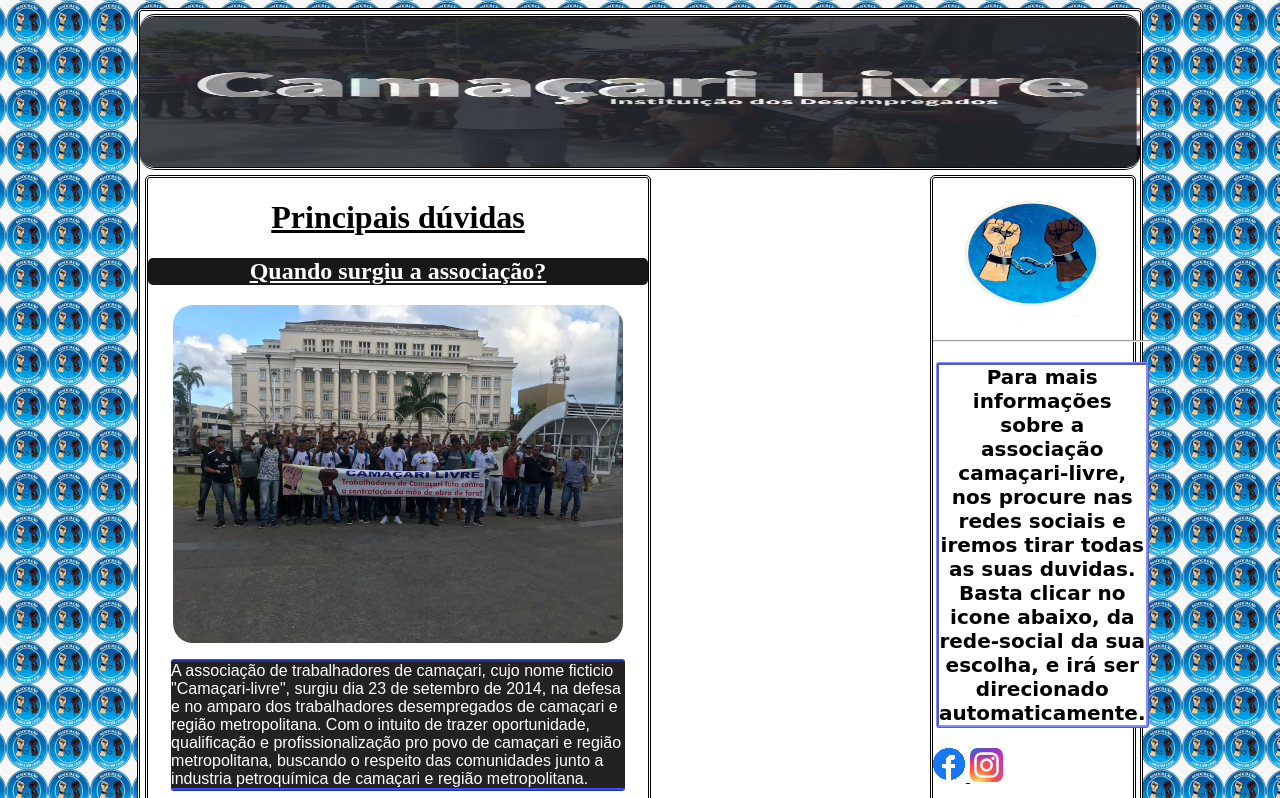
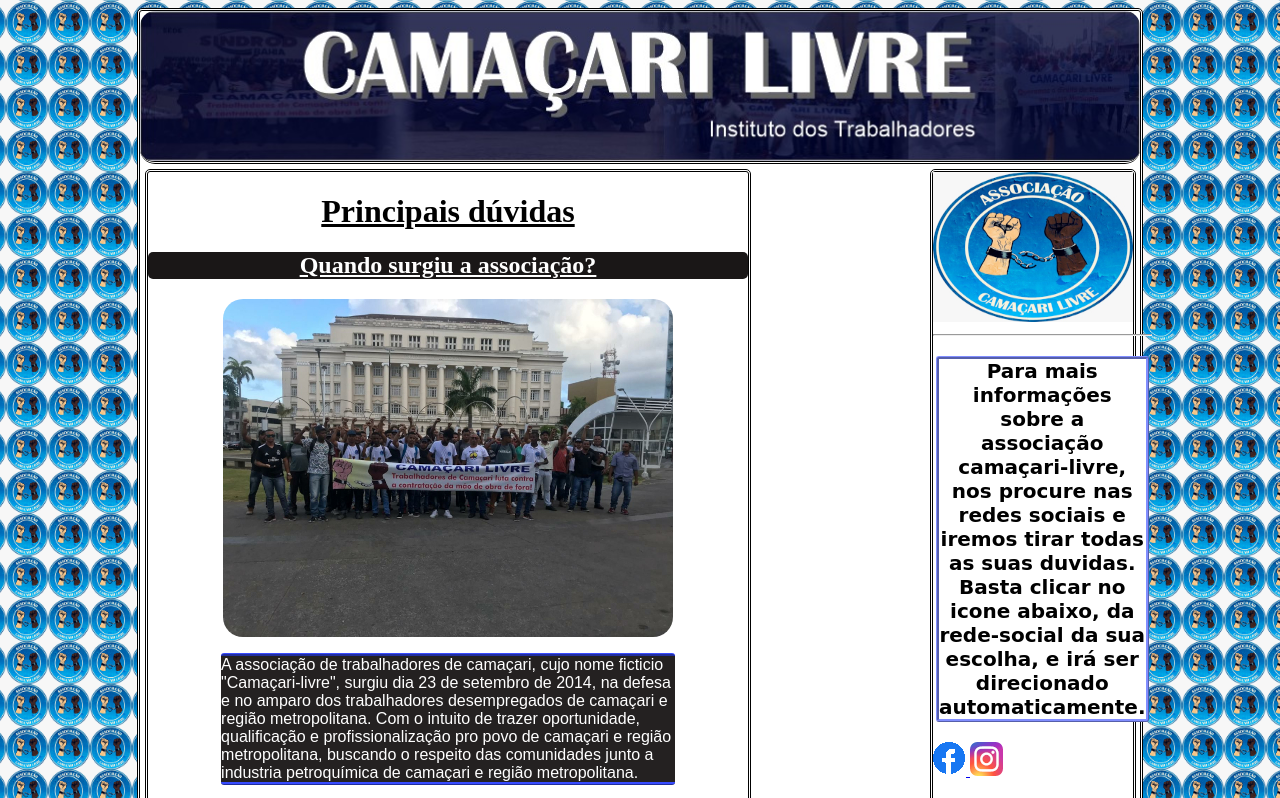
Before and after one commit to Klainsh/git_camacarilivre, a plain HTML site: page index.html in a window 1280 px wide. Shown: the top 798 px of the page. Drawn offline with Linux system fonts and the light colour scheme.

Commit message:
mudanca-cabecalho0.1
mudei o cabeçalho do camaçari livre

```diff
--- a/index.html
+++ b/index.html
@@ -15,7 +15,7 @@
 
             <!-- Fazer a responsividade das imagens da parte de cima do site aqui -->
 
-            <img class="foto-cabecalho" src="imagens/fotos-editadas/foto-nome-camacarilivre-grande.png" alt="img-cabecalho">
+            <img class="foto-cabecalho" src="Imagens/fotos-originais/foto-cabecalho.jpeg" alt="img-cabecalho">
 
         </picture>
 
@@ -24,7 +24,7 @@
 
         <!-- parte onde ta os textos etc esquerda-->
         <div class="conteudo-esquerda">
-            <h1 class="esquerda">Principais dúvidas</h1>
+            <h1 class="h1-esquerda">Principais dúvidas</h1>
 
             <h2>Quando surgiu a associação?</h2>
 
@@ -67,7 +67,7 @@
 
         <div class="conteudo-direita">
 
-                <img class="foto-cabecalho-direita" src="Imagens/fotos-editadas/Logo-camacarilivre-200px.png" alt="foto-Camaçari-livre">
+                <img class="foto-cabecalho-direita" src="Imagens/fotos-editadas/Logo-camacarilivre-completa-200px.jpeg" alt="foto-Camaçari-livre">
 
                 <hr>
 
--- a/style.css
+++ b/style.css
@@ -22,7 +22,7 @@
     color: white;
     background-color: rgb(36, 33, 33);
     font-family: 'arial';
-    max-width: 51ch;
+    max-width: 51ch; /*inicial, 51*/
     text-align: left;
     letter-spacing: 0px;
 }
@@ -57,7 +57,7 @@
 .div-imagens{
     margin-left: auto;
     margin-right: auto;
-    width: 498px;
+    width: 598px;
     height: 1px;
     background-color: rgb(52, 71, 241);
 }
@@ -96,11 +96,17 @@
     display: table-cell;
     position:relative;
     left: 5px;
+    width: 600px; /*Inicial 600px*/
 }
 
 .conteudo-esquerda{
     /*usar caso necessario*/
     /* da para colocar algumas coisas da pagina da esquerda aqui dentro*/
+}
+
+.h1-esquerda{
+    margin-left: auto;
+    margin-right: auto;
 }
 
 
@@ -112,13 +118,14 @@
     /* borda */
     border-radius: 15px;
     border-style: double;
+    border-top: 0px;
     border-left: 0px;
     border-right: 0px;
 
     /* margem */
     margin-left: auto;
     margin-right: auto;
-    margin-top: 3px;
+    margin-top: 0px;
     margin-bottom: 5px;
 
     display: table-cell;
```
Also changed, not shown: Imagens/fotos-editadas/Logo-camacarilivre-completa-200px.jpeg (added), Imagens/fotos-originais/foto-cabecalho.jpeg (added).
